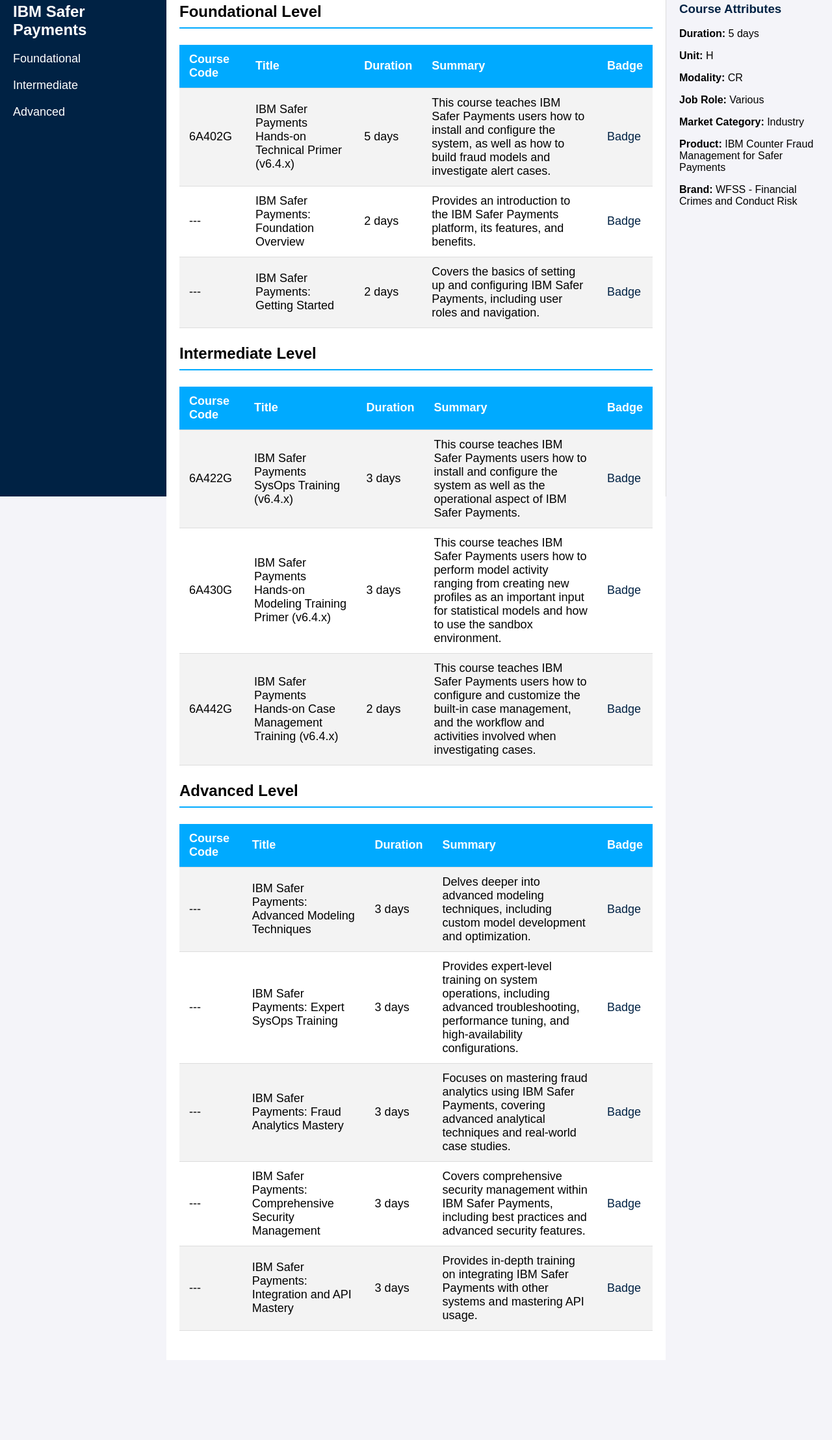
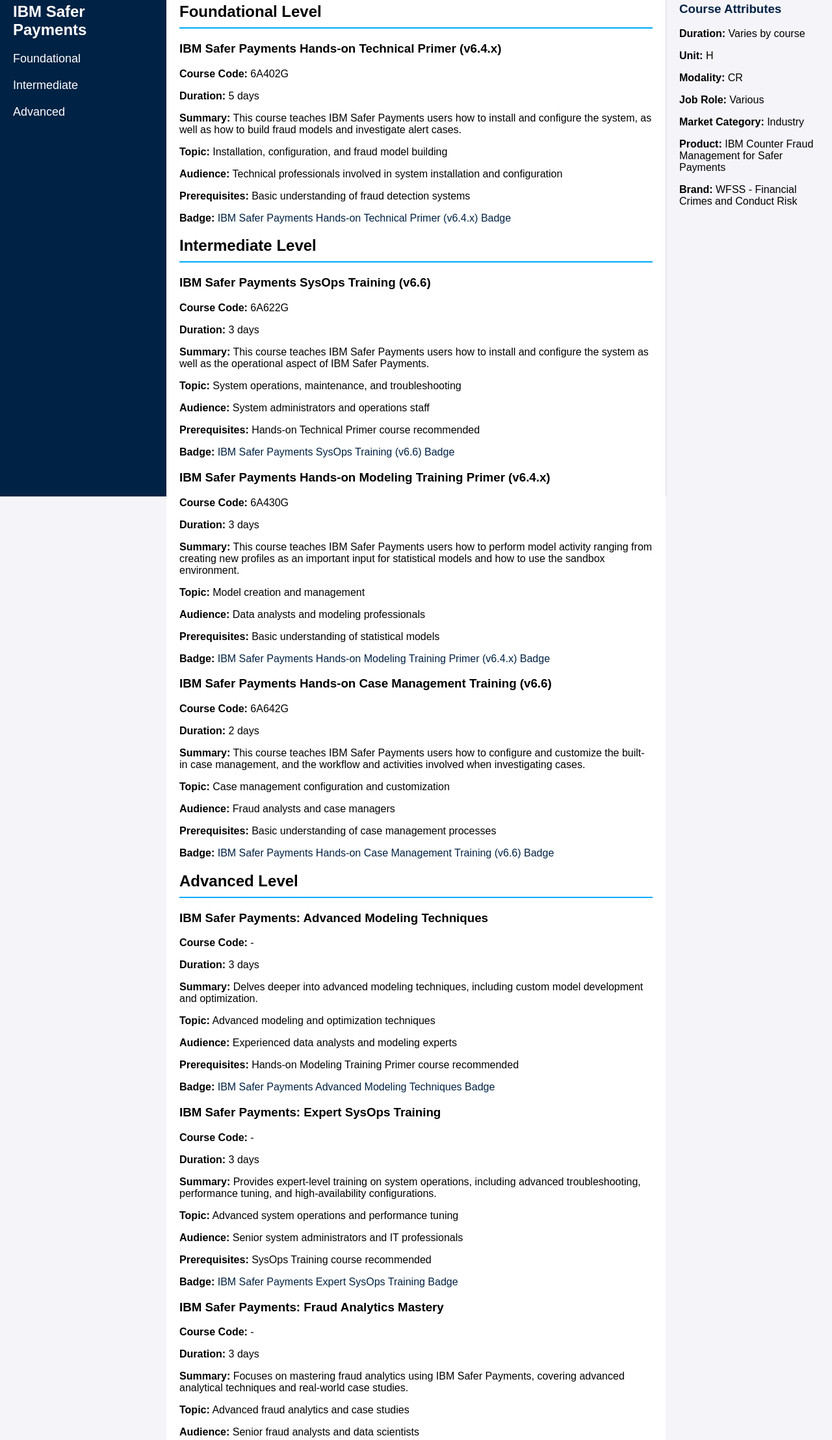
Before and after one commit to Cyber-Retaliator-Solutions/training, a plain HTML site: page docs/index.html in a window 1280 px wide. Shown: the part 36-2252 px from the top of the page at 65% size. Before the commit the page ends 2129 px from the top, so only its background shows below. Drawn offline with Linux system fonts and the light colour scheme.

Commit message:
Update index.html

```diff
--- a/docs/index.html
+++ b/docs/index.html
@@ -18,120 +18,112 @@
 
     <div class="content">
         <h2 id="foundational">Foundational Level</h2>
-        <table class="roadmap-table">
-            <tr>
-                <th>Course Code</th>
-                <th>Title</th>
-                <th>Duration</th>
-                <th>Summary</th>
-                <th>Badge</th>
-            </tr>
-            <tr>
-                <td>6A402G</td>
-                <td>IBM Safer Payments Hands-on Technical Primer (v6.4.x)</td>
-                <td>5 days</td>
-                <td>This course teaches IBM Safer Payments users how to install and configure the system, as well as how to build fraud models and investigate alert cases.</td>
-                <td><a href="https://www.credly.com/org/ibm/badge/ibm-safer-payments-hands-on-technical-primer-v6-4-x" class="badge-link">Badge</a></td>
-            </tr>
-            <tr>
-                <td>---</td>
-                <td>IBM Safer Payments: Foundation Overview</td>
-                <td>2 days</td>
-                <td>Provides an introduction to the IBM Safer Payments platform, its features, and benefits.</td>
-                <td><a href="https://www.ibm.com/training/badge/foundation-overview" class="badge-link">Badge</a></td>
-            </tr>
-            <tr>
-                <td>---</td>
-                <td>IBM Safer Payments: Getting Started</td>
-                <td>2 days</td>
-                <td>Covers the basics of setting up and configuring IBM Safer Payments, including user roles and navigation.</td>
-                <td><a href="https://www.ibm.com/training/badge/getting-started" class="badge-link">Badge</a></td>
-            </tr>
-        </table>
+        <div class="course">
+            <h3>IBM Safer Payments Hands-on Technical Primer (v6.4.x)</h3>
+            <p><strong>Course Code:</strong> 6A402G</p>
+            <p><strong>Duration:</strong> 5 days</p>
+            <p><strong>Summary:</strong> This course teaches IBM Safer Payments users how to install and configure the system, as well as how to build fraud models and investigate alert cases.</p>
+            <p><strong>Topic:</strong> Installation, configuration, and fraud model building</p>
+            <p><strong>Audience:</strong> Technical professionals involved in system installation and configuration</p>
+            <p><strong>Prerequisites:</strong> Basic understanding of fraud detection systems</p>
+            <p><strong>Badge:</strong> <a href="https://www.credly.com/org/ibm/badge/ibm-safer-payments-hands-on-technical-primer-v6-4-x" class="badge-link">IBM Safer Payments Hands-on Technical Primer (v6.4.x) Badge</a></p>
+        </div>
 
         <h2 id="intermediate">Intermediate Level</h2>
-        <table class="roadmap-table">
-            <tr>
-                <th>Course Code</th>
-                <th>Title</th>
-                <th>Duration</th>
-                <th>Summary</th>
-                <th>Badge</th>
-            </tr>
-            <tr>
-                <td>6A422G</td>
-                <td>IBM Safer Payments SysOps Training (v6.4.x)</td>
-                <td>3 days</td>
-                <td>This course teaches IBM Safer Payments users how to install and configure the system as well as the operational aspect of IBM Safer Payments.</td>
-                <td><a href="https://www.credly.com/org/ibm/badge/ibm-safer-payments-sysops-training-v6-4-x-code-6a42" class="badge-link">Badge</a></td>
-            </tr>
-            <tr>
-                <td>6A430G</td>
-                <td>IBM Safer Payments Hands-on Modeling Training Primer (v6.4.x)</td>
-                <td>3 days</td>
-                <td>This course teaches IBM Safer Payments users how to perform model activity ranging from creating new profiles as an important input for statistical models and how to use the sandbox environment.</td>
-                <td><a href="https://www.credly.com/org/ibm/badge/ibm-safer-payments-hands-on-modeling-training-prime" class="badge-link">Badge</a></td>
-            </tr>
-            <tr>
-                <td>6A442G</td>
-                <td>IBM Safer Payments Hands-on Case Management Training (v6.4.x)</td>
-                <td>2 days</td>
-                <td>This course teaches IBM Safer Payments users how to configure and customize the built-in case management, and the workflow and activities involved when investigating cases.</td>
-                <td><a href="https://www.credly.com/org/ibm/badge/ibm-safer-payments-hands-on-case-management-trainin" class="badge-link">Badge</a></td>
-            </tr>
-        </table>
+        <div class="course">
+            <h3>IBM Safer Payments SysOps Training (v6.6)</h3>
+            <p><strong>Course Code:</strong> 6A622G</p>
+            <p><strong>Duration:</strong> 3 days</p>
+            <p><strong>Summary:</strong> This course teaches IBM Safer Payments users how to install and configure the system as well as the operational aspect of IBM Safer Payments.</p>
+            <p><strong>Topic:</strong> System operations, maintenance, and troubleshooting</p>
+            <p><strong>Audience:</strong> System administrators and operations staff</p>
+            <p><strong>Prerequisites:</strong> Hands-on Technical Primer course recommended</p>
+            <p><strong>Badge:</strong> <a href="https://www.credly.com/org/ibm/badge/ibm-safer-payments-sysops-training-v6-6-code-6a622g" class="badge-link">IBM Safer Payments SysOps Training (v6.6) Badge</a></p>
+        </div>
+
+        <div class="course">
+            <h3>IBM Safer Payments Hands-on Modeling Training Primer (v6.4.x)</h3>
+            <p><strong>Course Code:</strong> 6A430G</p>
+            <p><strong>Duration:</strong> 3 days</p>
+            <p><strong>Summary:</strong> This course teaches IBM Safer Payments users how to perform model activity ranging from creating new profiles as an important input for statistical models and how to use the sandbox environment.</p>
+            <p><strong>Topic:</strong> Model creation and management</p>
+            <p><strong>Audience:</strong> Data analysts and modeling professionals</p>
+            <p><strong>Prerequisites:</strong> Basic understanding of statistical models</p>
+            <p><strong>Badge:</strong> <a href="https://www.credly.com/org/ibm/badge/ibm-safer-payments-hands-on-modeling-training-prime" class="badge-link">IBM Safer Payments Hands-on Modeling Training Primer (v6.4.x) Badge</a></p>
+        </div>
+
+        <div class="course">
+            <h3>IBM Safer Payments Hands-on Case Management Training (v6.6)</h3>
+            <p><strong>Course Code:</strong> 6A642G</p>
+            <p><strong>Duration:</strong> 2 days</p>
+            <p><strong>Summary:</strong> This course teaches IBM Safer Payments users how to configure and customize the built-in case management, and the workflow and activities involved when investigating cases.</p>
+            <p><strong>Topic:</strong> Case management configuration and customization</p>
+            <p><strong>Audience:</strong> Fraud analysts and case managers</p>
+            <p><strong>Prerequisites:</strong> Basic understanding of case management processes</p>
+            <p><strong>Badge:</strong> <a href="https://www.credly.com/org/ibm/badge/ibm-safer-payments-hands-on-case-management-trainin" class="badge-link">IBM Safer Payments Hands-on Case Management Training (v6.6) Badge</a></p>
+        </div>
 
         <h2 id="advanced">Advanced Level</h2>
-        <table class="roadmap-table">
-            <tr>
-                <th>Course Code</th>
-                <th>Title</th>
-                <th>Duration</th>
-                <th>Summary</th>
-                <th>Badge</th>
-            </tr>
-            <tr>
-                <td>---</td>
-                <td>IBM Safer Payments: Advanced Modeling Techniques</td>
-                <td>3 days</td>
-                <td>Delves deeper into advanced modeling techniques, including custom model development and optimization.</td>
-                <td><a href="https://www.ibm.com/training/badge/advanced-modeling-techniques" class="badge-link">Badge</a></td>
-            </tr>
-            <tr>
-                <td>---</td>
-                <td>IBM Safer Payments: Expert SysOps Training</td>
-                <td>3 days</td>
-                <td>Provides expert-level training on system operations, including advanced troubleshooting, performance tuning, and high-availability configurations.</td>
-                <td><a href="https://www.ibm.com/training/badge/expert-sysops-training" class="badge-link">Badge</a></td>
-            </tr>
-            <tr>
-                <td>---</td>
-                <td>IBM Safer Payments: Fraud Analytics Mastery</td>
-                <td>3 days</td>
-                <td>Focuses on mastering fraud analytics using IBM Safer Payments, covering advanced analytical techniques and real-world case studies.</td>
-                <td><a href="https://www.ibm.com/training/badge/fraud-analytics-mastery" class="badge-link">Badge</a></td>
-            </tr>
-            <tr>
-                <td>---</td>
-                <td>IBM Safer Payments: Comprehensive Security Management</td>
-                <td>3 days</td>
-                <td>Covers comprehensive security management within IBM Safer Payments, including best practices and advanced security features.</td>
-                <td><a href="https://www.ibm.com/training/badge/comprehensive-security-management" class="badge-link">Badge</a></td>
-            </tr>
-            <tr>
-                <td>---</td>
-                <td>IBM Safer Payments: Integration and API Mastery</td>
-                <td>3 days</td>
-                <td>Provides in-depth training on integrating IBM Safer Payments with other systems and mastering API usage.</td>
-                <td><a href="https://www.ibm.com/training/badge/integration-api-mastery" class="badge-link">Badge</a></td>
-            </tr>
-        </table>
+        <div class="course">
+            <h3>IBM Safer Payments: Advanced Modeling Techniques</h3>
+            <p><strong>Course Code:</strong> -</p>
+            <p><strong>Duration:</strong> 3 days</p>
+            <p><strong>Summary:</strong> Delves deeper into advanced modeling techniques, including custom model development and optimization.</p>
+            <p><strong>Topic:</strong> Advanced modeling and optimization techniques</p>
+            <p><strong>Audience:</strong> Experienced data analysts and modeling experts</p>
+            <p><strong>Prerequisites:</strong> Hands-on Modeling Training Primer course recommended</p>
+            <p><strong>Badge:</strong> <a href="https://www.ibm.com/training/badge/advanced-modeling-techniques" class="badge-link">IBM Safer Payments Advanced Modeling Techniques Badge</a></p>
+        </div>
+
+        <div class="course">
+            <h3>IBM Safer Payments: Expert SysOps Training</h3>
+            <p><strong>Course Code:</strong> -</p>
+            <p><strong>Duration:</strong> 3 days</p>
+            <p><strong>Summary:</strong> Provides expert-level training on system operations, including advanced troubleshooting, performance tuning, and high-availability configurations.</p>
+            <p><strong>Topic:</strong> Advanced system operations and performance tuning</p>
+            <p><strong>Audience:</strong> Senior system administrators and IT professionals</p>
+            <p><strong>Prerequisites:</strong> SysOps Training course recommended</p>
+            <p><strong>Badge:</strong> <a href="https://www.ibm.com/training/badge/expert-sysops-training" class="badge-link">IBM Safer Payments Expert SysOps Training Badge</a></p>
+        </div>
+
+        <div class="course">
+            <h3>IBM Safer Payments: Fraud Analytics Mastery</h3>
+            <p><strong>Course Code:</strong> -</p>
+            <p><strong>Duration:</strong> 3 days</p>
+            <p><strong>Summary:</strong> Focuses on mastering fraud analytics using IBM Safer Payments, covering advanced analytical techniques and real-world case studies.</p>
+            <p><strong>Topic:</strong> Advanced fraud analytics and case studies</p>
+            <p><strong>Audience:</strong> Senior fraud analysts and data scientists</p>
+            <p><strong>Prerequisites:</strong> Hands-on Technical Primer and Modeling Training courses recommended</p>
+            <p><strong>Badge:</strong> <a href="https://www.ibm.com/training/badge/fraud-analytics-mastery" class="badge-link">IBM Safer Payments Fraud Analytics Mastery Badge</a></p>
+        </div>
+
+        <div class="course">
+            <h3>IBM Safer Payments: Comprehensive Security Management</h3>
+            <p><strong>Course Code:</strong> -</p>
+            <p><strong>Duration:</strong> 3 days</p>
+            <p><strong>Summary:</strong> Covers comprehensive security management within IBM Safer Payments, including best practices and advanced security features.</p>
+            <p><strong>Topic:</strong> Advanced security management and best practices</p>
+            <p><strong>Audience:</strong> Security managers and IT security professionals</p>
+            <p><strong>Prerequisites:</strong> Basic understanding of security management</p>
+            <p><strong>Badge:</strong> <a href="https://www.ibm.com/training/badge/comprehensive-security-management" class="badge-link">IBM Safer Payments Comprehensive Security Management Badge</a></p>
+        </div>
+
+        <div class="course">
+            <h3>IBM Safer Payments: Integration and API Mastery</h3>
+            <p><strong>Course Code:</strong> -</p>
+            <p><strong>Duration:</strong> 3 days</p>
+            <p><strong>Summary:</strong> Provides in-depth training on integrating IBM Safer Payments with other systems and mastering API usage.</p>
+            <p><strong>Topic:</strong> Integration techniques and API mastery</p>
+            <p><strong>Audience:</strong> IT professionals and developers</p>
+            <p><strong>Prerequisites:</strong> Basic understanding of APIs and system integration</p>
+            <p><strong>Badge:</strong> <a href="https://www.ibm.com/training/badge/integration-api-mastery" class="badge-link">IBM Safer Payments Integration and API Mastery Badge</a></p>
+        </div>
     </div>
 
     <div class="sidebar-right">
         <div class="course-details">
             <h3>Course Attributes</h3>
-            <p><strong>Duration:</strong> 5 days</p>
+            <p><strong>Duration:</strong> Varies by course</p>
             <p><strong>Unit:</strong> H</p>
             <p><strong>Modality:</strong> CR</p>
             <p><strong>Job Role:</strong> Various</p>
```
